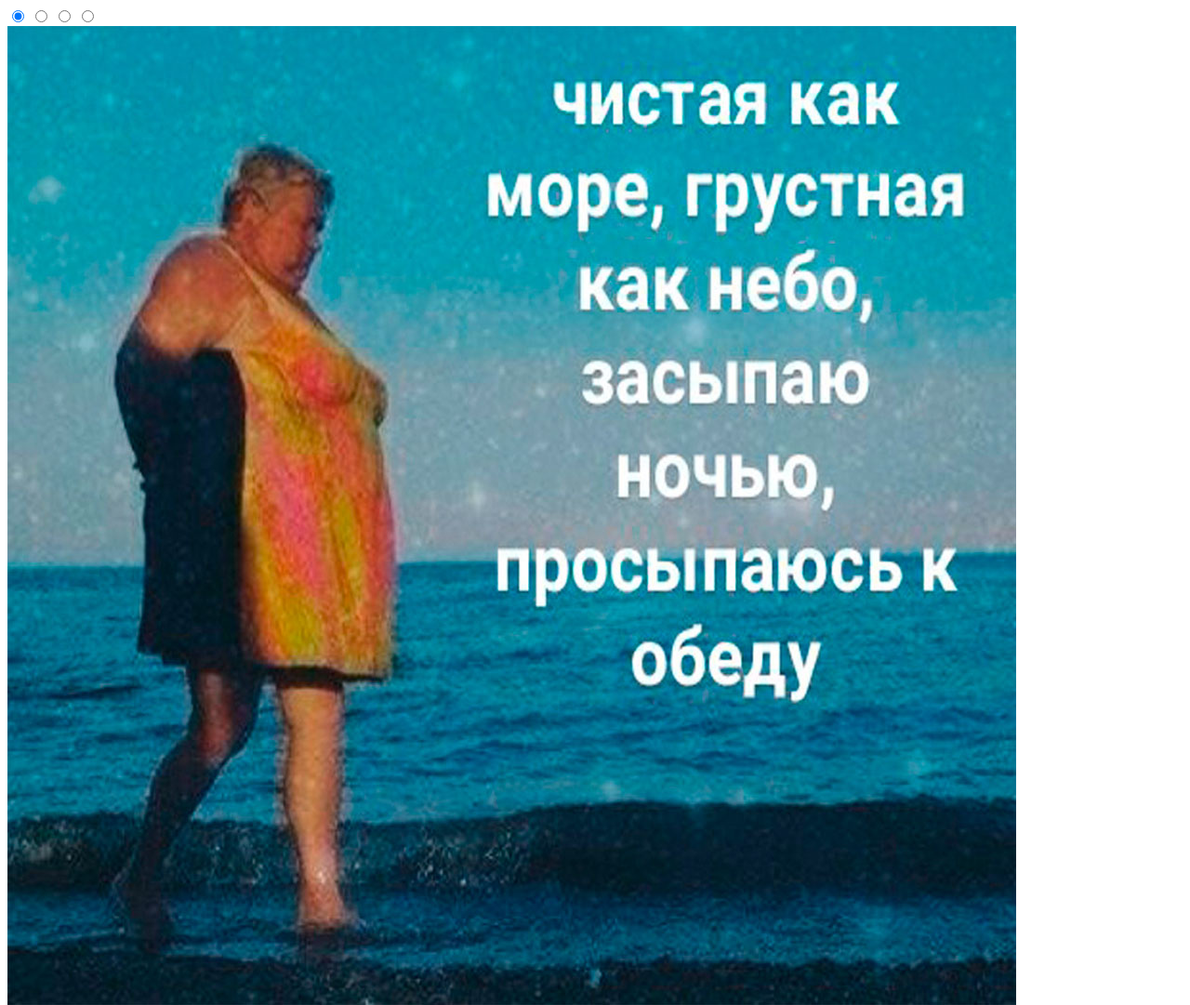
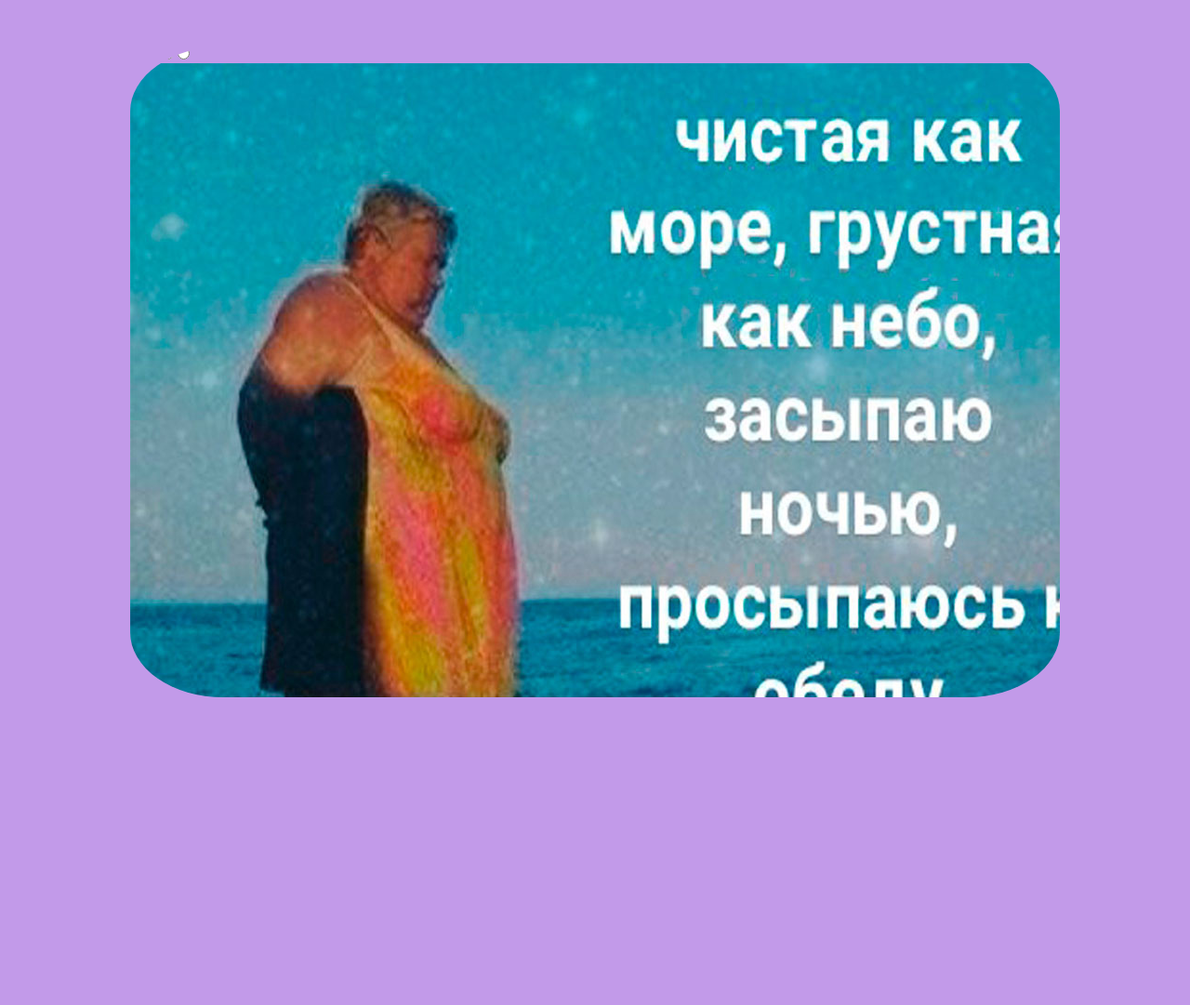
Before and after one commit to Sile111/cssMemSlider, a plain HTML site: page index.html in a window 1280 px wide. Shown: the top 1081 px of the page at 93% size. After the commit the page ends 800 px from the top, so only its background shows below. Drawn offline with Linux system fonts and the light colour scheme.

Commit message:
feat: a bit of css code added

```diff
--- a/style.css
+++ b/style.css
@@ -0,0 +1,26 @@
+*{
+    margin: 0;
+    padding: 0;
+}
+body{
+    background-color: rgb(194, 154, 233);
+}
+.slider{
+    width: 1000px;
+    height: 700px;
+    overflow: hidden;
+    border-radius: 10%;
+}
+.middle{
+    position: absolute;
+    top: 50%;
+    left: 50%;
+    transform: translate(-50%, -50%);
+}
+.navigation{
+    position: absolute;
+    left: 50%;
+    bottom: 15%;
+    transform: translateX(-50%);
+    display: flex;
+}
```
Also changed, not shown: index.html (+3 -3 lines).
